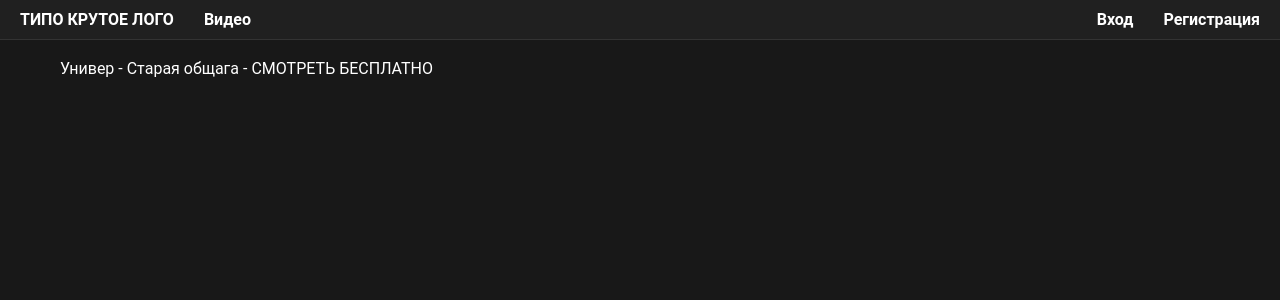
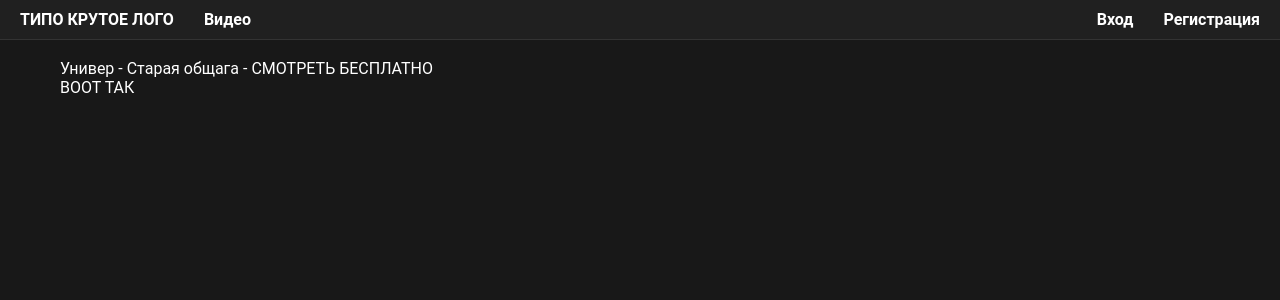
Before and after one commit to thomascibersport/test, a Django app: page / in a window 1280 px wide. Shown: the top 300 px of the page. Run offline with Django 3.2, Linux system fonts and the light colour scheme.

Commit message:
ВООТ ТАК

```diff
--- a/main/templates/main/index.html
+++ b/main/templates/main/index.html
@@ -5,5 +5,6 @@
 
 {% block content %}
     <p>Универ - Старая общага - СМОТРЕТЬ БЕСПЛАТНО <br></p>
+    <p>ВООТ ТАК</p>
 
 {% endblock %}
```
